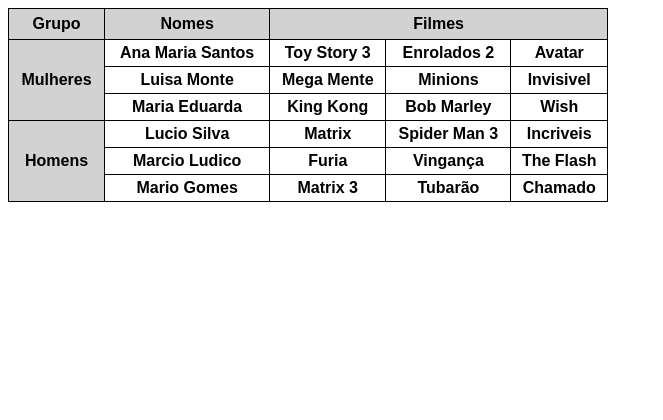
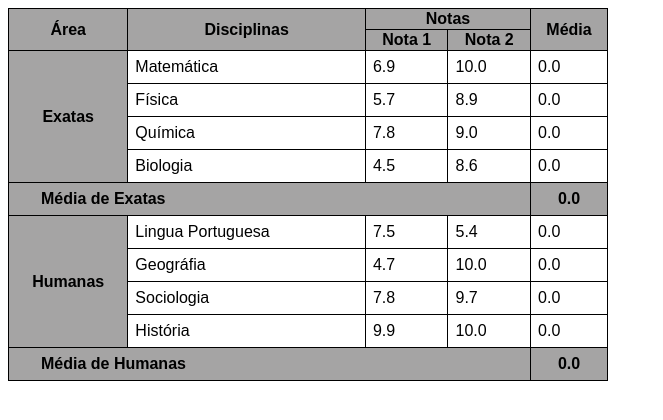
Before and after one commit to PdroOlive/html-projetos, a plain HTML site: page projeto-table/exec.html in a window 1280 px wide. Shown: the whole page, without its empty margins (0-663 px from the left). Drawn offline with Linux system fonts and the light colour scheme.

Commit message:
Update exec.html

```diff
--- a/projeto-table/exec.html
+++ b/projeto-table/exec.html
@@ -10,70 +10,98 @@
     {
         width: 600px;
         border-collapse: collapse;
-        font-weight: 900;
         font-family: Arial, Helvetica, sans-serif;
     }
     th
     {
         border: 1px solid black;
-        padding: 6px;
-        background-color: #c4c4c4c0;
+        background-color: rgb(165, 164, 164);
     }
     td
     {
         border: 1px solid black;
-        padding: 4px;
-        text-align: center;
+        padding: 7px;
     }
+    .media_total
+    {
+        text-align: left;
+        text-indent: 25px;
+        padding: 7px;
+    }
+</style>
 
-</style>
 <body>
     <table>
         <thead>
             <tr>
-                <th>Grupo</th>
-                <th>Nomes</th>
-                <th colspan="3">Filmes</th>
+                <th scope="col" rowspan="2">Área</th>
+                <th scope="col" rowspan="2">Disciplinas</th>
+                <th scope="colgroup" colspan="2">Notas</th>
+                <th scope="col" rowspan="2">Média</th>
+            </tr>
+            <tr>
+                <th scope="col" >Nota 1</th>
+                <th scope="col">Nota 2</th>
             </tr>
         </thead>
         <tbody>
             <tr>
-                <th rowspan="3">Mulheres</th>
-                <td>Ana Maria Santos</td>
-                <td>Toy Story 3</td>
-                <td>Enrolados 2</td>
-                <td>Avatar</td>
+                <th scope="rowgroup" rowspan="4">Exatas</th>
+                <td>Matemática</td>
+                <td>6.9</td>
+                <td>10.0</td>
+                <td>0.0</td>
             </tr>
             <tr>
-                <td>Luisa Monte</td>
-                <td>Mega Mente</td>
-                <td>Minions</td>
-                <td>Invisivel</td>
+                <td>Física</td>
+                <td>5.7</td>
+                <td>8.9</td>
+                <td>0.0</td>
             </tr>
             <tr>
-                <td>Maria Eduarda</td>
-                <td>King Kong</td>
-                <td>Bob Marley</td>
-                <td>Wish</td>
+                <td>Química</td>
+                <td>7.8</td>
+                <td>9.0</td>
+                <td>0.0</td>
             </tr>
             <tr>
-                <th rowspan="3">Homens</th>
-                <td>Lucio Silva</td>
-                <td>Matrix</td>
-                <td>Spider Man 3</td>
-                <td>Incriveis</td>
+                <td>Biologia</td>
+                <td>4.5</td>
+                <td>8.6</td>
+                <td>0.0</td>
             </tr>
             <tr>
-                <td>Marcio Ludico</td>
-                <td>Furia</td>
-                <td>Vingança</td>
-                <td>The Flash</td>
+                <th scope="row" class="media_total" colspan="4">Média de Exatas</th>
+                <th>0.0</th>
             </tr>
             <tr>
-                <td>Mario Gomes</td>
-                <td>Matrix 3</td>
-                <td>Tubarão</td>
-                <td>Chamado</td>
+                <th scope="rowgroup" rowspan="4">Humanas</th>
+                <td>Lingua Portuguesa</td>
+                <td>7.5</td>
+                <td>5.4</td>
+                <td>0.0</td>
+            </tr>
+            <tr>
+                <td>Geográfia</td>
+                <td>4.7</td>
+                <td>10.0</td>
+                <td>0.0</td>
+            </tr>
+            <tr>
+                <td>Sociologia</td>
+                <td>7.8</td>
+                <td>9.7</td>
+                <td>0.0</td>
+            </tr>
+            <tr>
+                <td>História</td>
+                <td>9.9</td>
+                <td>10.0</td>
+                <td>0.0</td>
+            </tr>
+            <tr>
+                <th scope="row" class="media_total" colspan="4">Média de Humanas</th>
+                <th>0.0</th>
             </tr>
         </tbody>
     </table>
```
